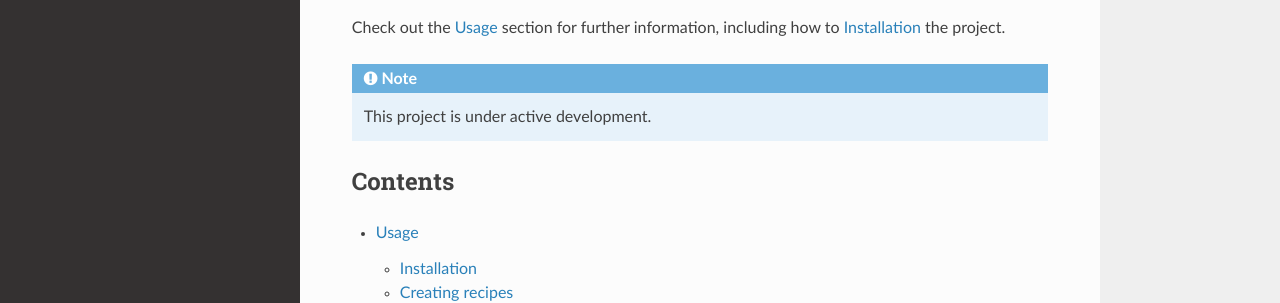
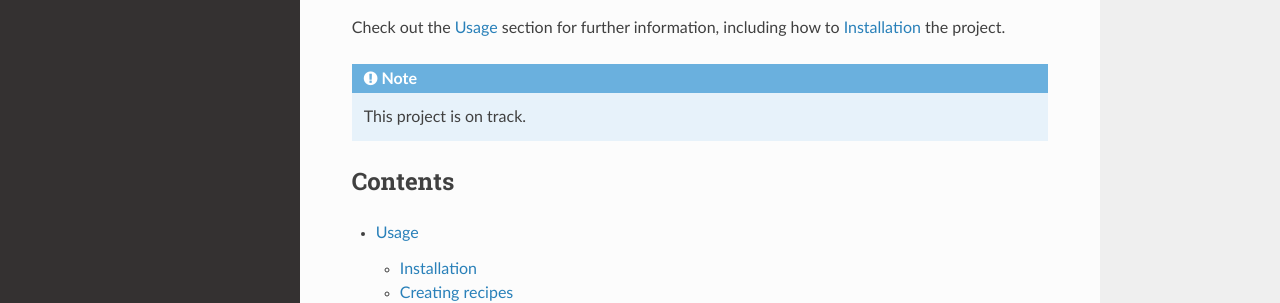
Before and after one commit to trustoic/wis, a Sphinx documentation site: the page built from docs/source/index.rst, in a window 1280 px wide. Shown: the part 240-543 px from the top of the page. Built offline with Sphinx 7.4.7 and the Read the Docs theme 2.0.0, drawn with Linux system fonts in a browser that asks for light colours.

Commit message:
Update index.rst
updated the note

```diff
--- a/docs/source/index.rst
+++ b/docs/source/index.rst
@@ -11,7 +11,7 @@ how to :ref:`installation` the project.
 
 .. note::
 
-   This project is under active development.
+   This project is on track.
 
 Contents
 --------
```
